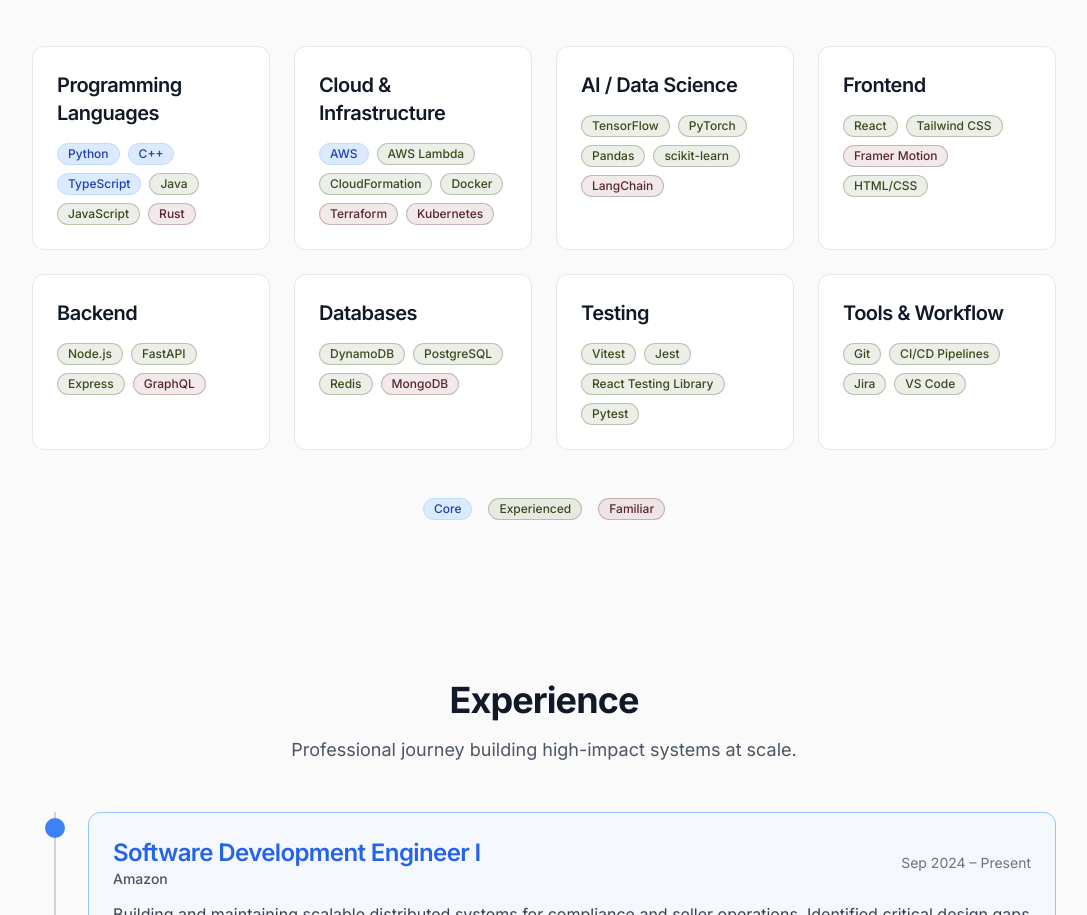
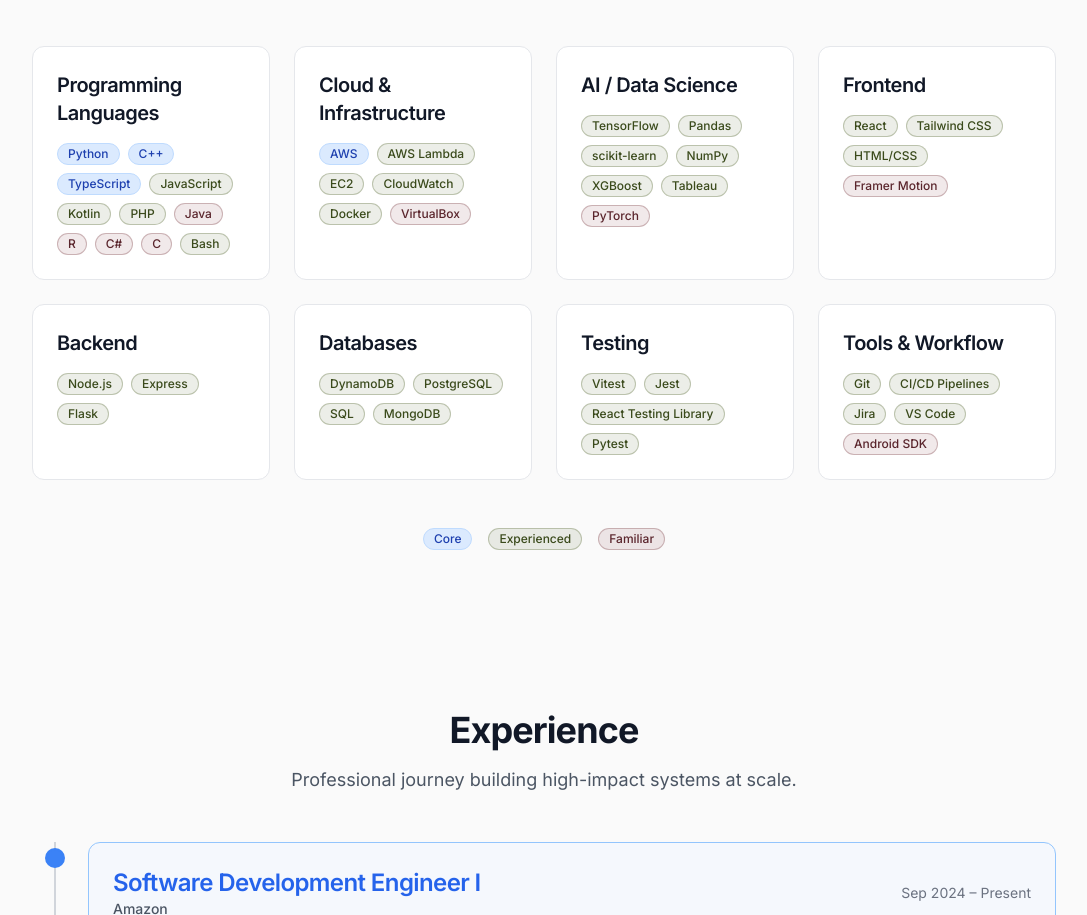
Before and after one commit to ulmo369/ThisIsUlmo, a React (Vite) app: page /dev/components in a window 1280 px wide. Shown: the part 5414-6329 px from the top of the page, without its empty margins (96-1183 px from the left). Built offline with nearby package versions, Linux system fonts and the light colour scheme.

Commit message:
feat(data): replace skills with real proficiencies and new categories

```diff
--- a/src/data/skills.ts
+++ b/src/data/skills.ts
@@ -5,42 +5,48 @@ export const skills: Skill[] = [
   { name: 'Python', category: 'Programming Languages', proficiency: 'core' },
   { name: 'C++', category: 'Programming Languages', proficiency: 'core' },
   { name: 'TypeScript', category: 'Programming Languages', proficiency: 'core' },
-  { name: 'Java', category: 'Programming Languages', proficiency: 'experienced' },
   { name: 'JavaScript', category: 'Programming Languages', proficiency: 'experienced' },
-  { name: 'Rust', category: 'Programming Languages', proficiency: 'familiar' },
+  { name: 'Kotlin', category: 'Programming Languages', proficiency: 'experienced' },
+  { name: 'PHP', category: 'Programming Languages', proficiency: 'experienced' },
+  { name: 'Java', category: 'Programming Languages', proficiency: 'familiar' },
+  { name: 'R', category: 'Programming Languages', proficiency: 'familiar' },
+  { name: 'C#', category: 'Programming Languages', proficiency: 'familiar' },
+  { name: 'C', category: 'Programming Languages', proficiency: 'familiar' },
+  { name: 'Bash', category: 'Programming Languages', proficiency: 'experienced' },
 
   // Cloud & Infrastructure
   { name: 'AWS', category: 'Cloud & Infrastructure', proficiency: 'core' },
   { name: 'AWS Lambda', category: 'Cloud & Infrastructure', proficiency: 'experienced' },
-  { name: 'CloudFormation', category: 'Cloud & Infrastructure', proficiency: 'experienced' },
+  { name: 'EC2', category: 'Cloud & Infrastructure', proficiency: 'experienced' },
+  { name: 'CloudWatch', category: 'Cloud & Infrastructure', proficiency: 'experienced' },
   { name: 'Docker', category: 'Cloud & Infrastructure', proficiency: 'experienced' },
-  { name: 'Terraform', category: 'Cloud & Infrastructure', proficiency: 'familiar' },
-  { name: 'Kubernetes', category: 'Cloud & Infrastructure', proficiency: 'familiar' },
+  { name: 'VirtualBox', category: 'Cloud & Infrastructure', proficiency: 'familiar' },
 
   // AI / Data Science
   { name: 'TensorFlow', category: 'AI / Data Science', proficiency: 'experienced' },
-  { name: 'PyTorch', category: 'AI / Data Science', proficiency: 'experienced' },
   { name: 'Pandas', category: 'AI / Data Science', proficiency: 'experienced' },
   { name: 'scikit-learn', category: 'AI / Data Science', proficiency: 'experienced' },
-  { name: 'LangChain', category: 'AI / Data Science', proficiency: 'familiar' },
+  { name: 'NumPy', category: 'AI / Data Science', proficiency: 'experienced' },
+  { name: 'XGBoost', category: 'AI / Data Science', proficiency: 'experienced' },
+  { name: 'Tableau', category: 'AI / Data Science', proficiency: 'experienced' },
+  { name: 'PyTorch', category: 'AI / Data Science', proficiency: 'familiar' },
 
   // Frontend
   { name: 'React', category: 'Frontend', proficiency: 'experienced' },
   { name: 'Tailwind CSS', category: 'Frontend', proficiency: 'experienced' },
+  { name: 'HTML/CSS', category: 'Frontend', proficiency: 'experienced' },
   { name: 'Framer Motion', category: 'Frontend', proficiency: 'familiar' },
-  { name: 'HTML/CSS', category: 'Frontend', proficiency: 'experienced' },
 
   // Backend
   { name: 'Node.js', category: 'Backend', proficiency: 'experienced' },
-  { name: 'FastAPI', category: 'Backend', proficiency: 'experienced' },
   { name: 'Express', category: 'Backend', proficiency: 'experienced' },
-  { name: 'GraphQL', category: 'Backend', proficiency: 'familiar' },
+  { name: 'Flask', category: 'Backend', proficiency: 'experienced' },
 
   // Databases
   { name: 'DynamoDB', category: 'Databases', proficiency: 'experienced' },
   { name: 'PostgreSQL', category: 'Databases', proficiency: 'experienced' },
-  { name: 'Redis', category: 'Databases', proficiency: 'experienced' },
-  { name: 'MongoDB', category: 'Databases', proficiency: 'familiar' },
+  { name: 'SQL', category: 'Databases', proficiency: 'experienced' },
+  { name: 'MongoDB', category: 'Databases', proficiency: 'experienced' },
 
   // Testing
   { name: 'Vitest', category: 'Testing', proficiency: 'experienced' },
@@ -53,4 +59,18 @@ export const skills: Skill[] = [
   { name: 'CI/CD Pipelines', category: 'Tools & Workflow', proficiency: 'experienced' },
   { name: 'Jira', category: 'Tools & Workflow', proficiency: 'experienced' },
   { name: 'VS Code', category: 'Tools & Workflow', proficiency: 'experienced' },
+  { name: 'Android SDK', category: 'Tools & Workflow', proficiency: 'familiar' },
+
+  // Languages (NEW category)
+  { name: 'Spanish', category: 'Languages', proficiency: 'core' },
+  { name: 'English', category: 'Languages', proficiency: 'experienced' },
+  { name: 'German', category: 'Languages', proficiency: 'familiar' },
+
+  // Methodologies (NEW category)
+  { name: 'SCRUM', category: 'Methodologies', proficiency: 'experienced' },
+  { name: 'Lean', category: 'Methodologies', proficiency: 'experienced' },
+  { name: 'CRISP-DM', category: 'Methodologies', proficiency: 'experienced' },
+  { name: 'Kanban', category: 'Methodologies', proficiency: 'experienced' },
+  { name: 'CMMI', category: 'Methodologies', proficiency: 'familiar' },
+  { name: 'RACI Matrix', category: 'Methodologies', proficiency: 'familiar' },
 ];
```
